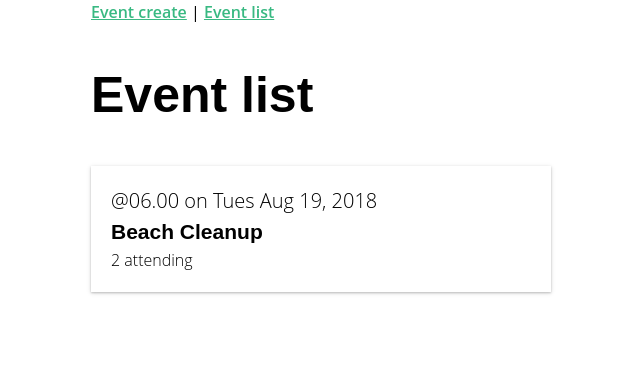
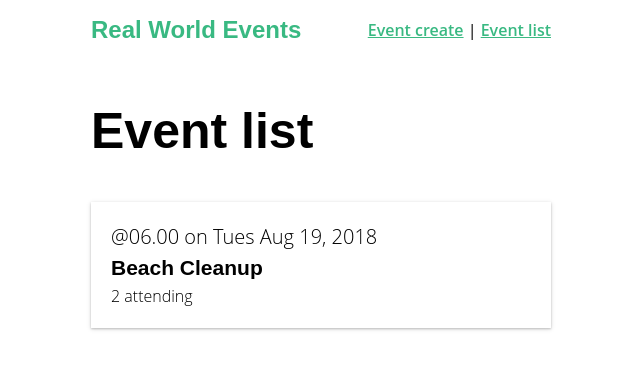
Before and after one commit to paulina-ani/vue-real-world, a Vue app: page / in a window 1280 px wide. Shown: the top 368 px of the page, without its empty margins (319-959 px from the left). Built offline with nearby package versions, Linux system fonts and the light colour scheme.

Commit message:
NavBar component added to app

```diff
--- a/src/App.vue
+++ b/src/App.vue
@@ -1,12 +1,17 @@
 <template>
   <div id="app">
-    <div id="nav">
-      <router-link :to="{ name: 'event-create' }">Event create</router-link> |
-      <router-link :to="{ name: 'event-list' }">Event list</router-link>
-    </div>
+    <NavBar></NavBar>
     <router-view />
   </div>
 </template>
+
+<script>
+  import NavBar from "./components/NavBar";
+  export default {
+    components: {NavBar}
+  }
+
+</script>
 
 <style>
   html {
--- /dev/null
+++ b/src/components/NavBar.vue
@@ -0,0 +1,41 @@
+<template>
+    <div id="nav" class="nav">
+        <router-link to="/" class="brand">Real World Events</router-link>
+       <nav>
+           <router-link :to="{ name: 'event-create' }">Event create</router-link> |
+           <router-link :to="{ name: 'event-list' }">Event list</router-link>
+       </nav>
+    </div>
+</template>
+
+<script>
+    export default {
+        name: "NavBar"
+    }
+</script>
+
+<style scoped>
+    .nav {
+        display: flex;
+        justify-content: space-between;
+        align-items: center;
+        height: 60px;
+    }
+    .nav > .brand {
+        font-family: 'Montserrat', sans-serif;
+        font-weight: 700;
+        font-size: 1.5em;
+        color: #39b982;
+        text-decoration: none;
+    }
+    .nav .nav-item {
+        box-sizing: border-box;
+        margin: 0 5px;
+        color: rgba(0, 0, 0, 0.5);
+        text-decoration: none;
+    }
+    .nav .nav-item.router-link-exact-active {
+        color: #39b982;
+        border-bottom: solid 2px #39b982;
+    }
+</style>
```
